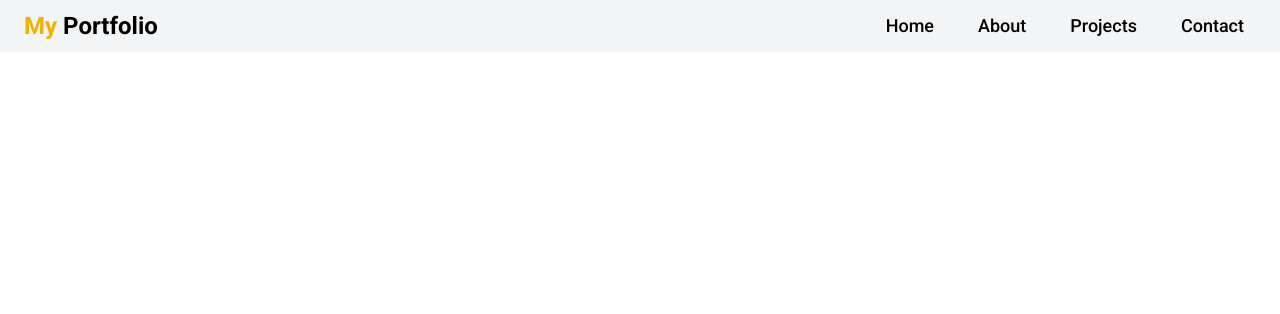
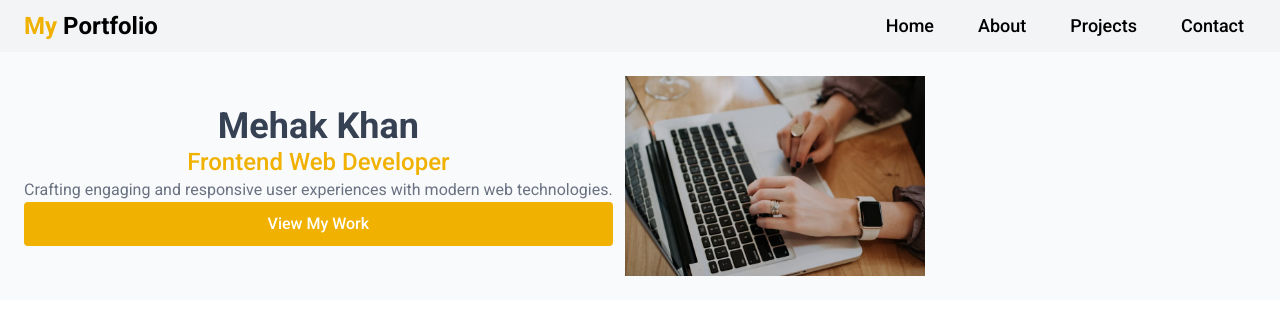
Before and after one commit to mehakkhan123/my-portfolio, a Next.js app: page / in a window 1280 px wide. Shown: the top 314 px of the page. Built offline with nearby package versions, Linux system fonts and the light colour scheme.

Commit message:
added hero section

```diff
--- a/src/app/page.tsx
+++ b/src/app/page.tsx
@@ -1,8 +1,9 @@
-
+import Hero from "@/components/Hero";
 
 export default function Home() {
   return (
-<div>
+<div className="flex justify-center">
+  <Hero/>
 
 </div>
   );
--- /dev/null
+++ b/src/components/Hero.tsx
@@ -0,0 +1,16 @@
+import React from 'react'
+import Image from 'next/image'
+export default function Hero() {
+  return (
+    <div className='flex flex-col w-full items-center p-6 max-w-[1536px] gap-3 bg-gray-50 md:flex-row'>
+        <div className='text-center flex flex-col'>
+            <h1 className='text-4xl font-bold text-gray-700'>Mehak Khan</h1>
+        <h1 className='text-yellow-500 text-2xl font-medium'>Frontend Web Developer</h1>
+        <p className='text-gray-500'>Crafting engaging and responsive user experiences with modern web technologies.</p>
+        <button className='bg-yellow-500 p-2 rounded-sm text-white font-medium border-2 border-transparent hover:border-2 hover:border-yellow-500 hover:bg-white hover:text-yellow-500 cursor-pointer transition-all'>View My Work</button>
+        </div>
+        <Image src={"/images/hero.avif"} alt='hero-image' width={300} height={300}/>
+
+    </div>
+  )
+}
```
